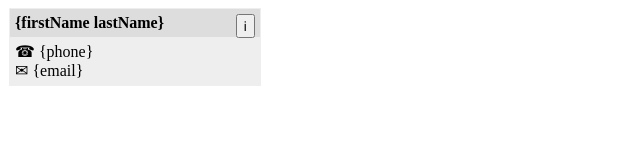
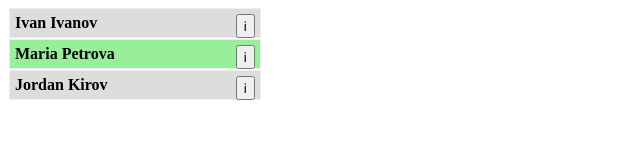
Before and after one commit to gchulev/JsAdvanced, a plain HTML site: page Classes/10. Contacts-Builder/index.html in a window 1280 px wide. Shown: the whole page, without its empty margins (0-640 px from the left). Drawn offline with Linux system fonts and the light colour scheme.

Commit message:
Added SoftUni problem 'Contacts-Builder'

```diff
--- /dev/null
+++ b/Classes/10. Contacts-Builder/contacts.js
@@ -0,0 +1,80 @@
+'use strict';
+
+class Contact {
+    constructor(firstName, lastName, phone, email) {
+        this.firstName = firstName;
+        this.lastName = lastName;
+        this.phone = phone;
+        this.email = email;
+        this._online = false;
+    }
+
+    get online() {
+        return this._online;
+    }
+
+    set online(value) {
+        this._online = value;
+
+        if (this.titleDiv) {
+           this.titleDiv.className = this._online ? 'title online' : 'title';
+        }
+    }
+    render(id) {
+        let elementToAppendTo = document.getElementById(id);
+
+        if (elementToAppendTo.firstElementChild !== null && elementToAppendTo.firstElementChild.innerText.includes('firstName')) {
+            elementToAppendTo.firstElementChild.remove();
+        }
+        //Creating elements
+        this.article = document.createElement('article');
+        this.titleDiv = document.createElement('div');
+        this.infoDiv = document.createElement('div');
+        this.infoButton = document.createElement('button');
+        this.phoneSpan = document.createElement('span');
+        this.emailSpan = document.createElement('span');
+
+        //Appending elements and setting values and events
+        this.titleDiv.textContent = this.firstName + ' ' + this.lastName;
+        this.infoButton.innerHTML = `<span>&#8505;</span>`;
+
+
+        this.infoDiv.classList.add('info');
+        this.infoDiv.style.display = 'none';
+        this.phoneSpan.innerHTML = `&phone; ${this.phone}`;
+
+        this.emailSpan.innerHTML = `&#9993; ${this.email}`;
+        this.titleDiv.className = this.online ? 'title online' : 'title';
+
+        this.titleDiv.appendChild(this.infoButton);
+
+        this.infoDiv.appendChild(this.phoneSpan);
+        this.infoDiv.appendChild(this.emailSpan);
+
+        this.article.appendChild(this.titleDiv);
+        this.article.appendChild(this.infoDiv);
+
+        elementToAppendTo.appendChild(this.article);
+
+        this.infoButton.addEventListener('click', toggleInfo.bind(this));
+
+        function toggleInfo(e) {
+            if (this.infoDiv.style.display === 'block') {
+                this.infoDiv.style.display = 'none';
+            } else {
+                this.infoDiv.style.display = 'block';
+            }
+        }
+    }
+}
+
+
+let contacts = [
+    new Contact("Ivan", "Ivanov", "0888 123 456", "i.ivanov@gmail.com"),
+    new Contact("Maria", "Petrova", "0899 987 654", "mar4eto@abv.bg"),
+    new Contact("Jordan", "Kirov", "0988 456 789", "jordk@gmail.com")
+];
+contacts.forEach(c => c.render('main'));
+
+// After 1 second, change the online status to true
+setTimeout(() => contacts[1].online = true, 2000);
--- a/Classes/10. Contacts-Builder/index.html
+++ b/Classes/10. Contacts-Builder/index.html
@@ -18,6 +18,7 @@
             </div>
         </article>
     </div>
+    <script src="contacts.js"></script>
 </body>
 
 </html>
```
Also changed, not shown: Classes/10. Contacts-Builder/style.css (line endings or trailing spaces).
